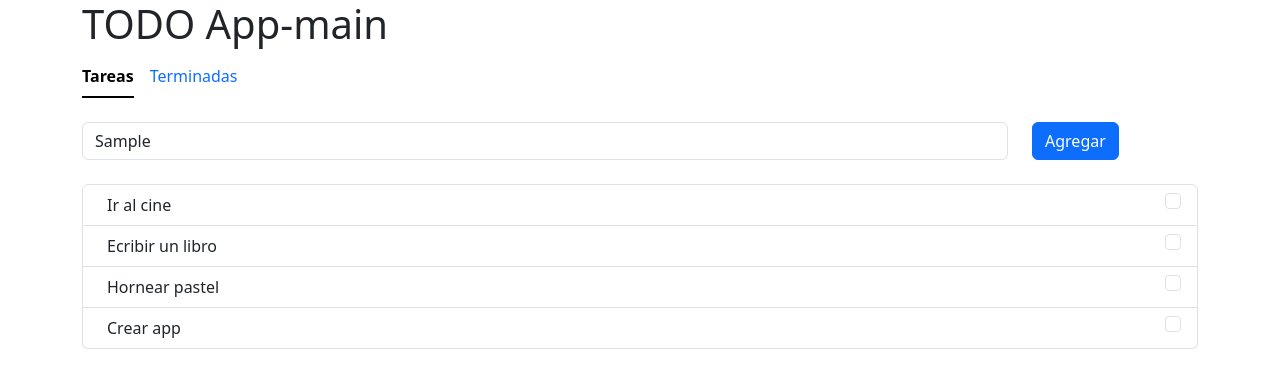
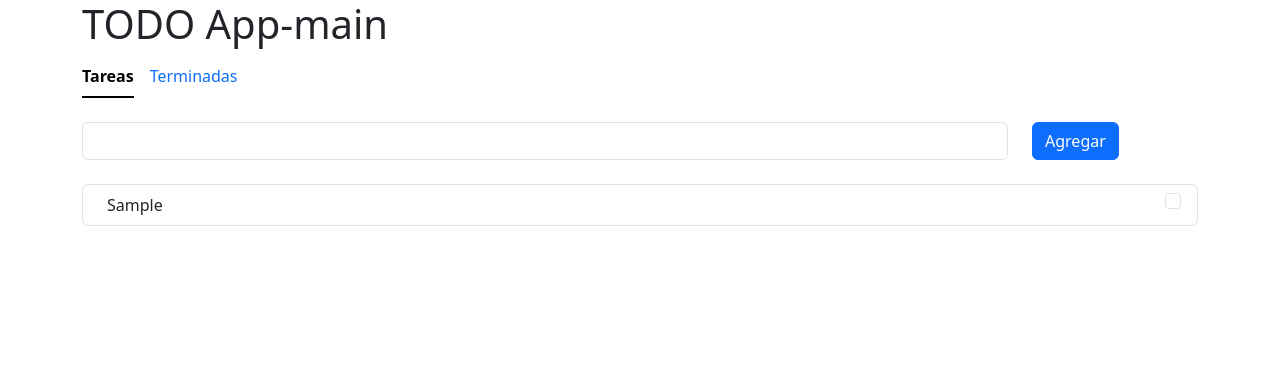
Before and after one commit to Steel64/Project_TodoApp, a React (Vite) app: page / in a window 1280 px wide. Both pictures are taken after typing "Sample" into the empty fields and a click on the button "Agregar". Shown: the top 388 px of the page. Built offline with nearby package versions, Linux system fonts and the light colour scheme.

Commit message:
TODOs TAREAS completado

```diff
--- a/src/components/Formulario.tsx
+++ b/src/components/Formulario.tsx
@@ -1,15 +1,33 @@
-const Formulario = () => {
-    return <div className="mt-4">
-        { /* Formulario */ }
-        <div className="row">
-            <div className="col-md-10">
-                <input className="form-control" type="text" />
-            </div>
-            <div className="col-md-2">
-                <button className="btn btn-primary" type="button">
-                    Agregar
-                </button>
-            </div>
+import { useState } from "react"
+
+interface FormularioProps {
+    agregar : (texto:string) => void
+}
+
+const Formulario = (props:FormularioProps) => {
+    const [ textoTODO, setTextoTODO] = useState("")
+    const textoOnChange = (evt : React.ChangeEvent<HTMLInputElement>) => {
+        setTextoTODO(evt.currentTarget.value)
+    }
+    return <div className="row mt-4">
+        { /* Formulario TODOS */ }
+        <div className="col-md-10">
+            <input className="form-control"
+                type="text"
+                value={textoTODO}
+                onChange={textoOnChange}
+            />
+        </div>
+        <div className="col-md-2">
+            <button className="btn btn-primary"
+                type="button"
+                onClick={ () => {
+                    props.agregar(textoTODO)
+                    setTextoTODO("")
+                }}
+            >
+                Agregar
+            </button>
         </div>
     </div>
 }
--- a/src/components/ListaTODOS.tsx
+++ b/src/components/ListaTODOS.tsx
@@ -13,7 +13,7 @@ const ListaTODOS = (props: ListaTODOS) => {
         <ul className="list-group">
             {
                 props.TODOS.map((elemento:ToDo)=> {
-                    return <li className="list-group-item d-flex justify-content-between align-items-start">
+                    return <li className="list-group-item d-flex justify-content-between align-items-start" key={elemento.id}>
                         <div className="ms-2 me-auto">
                             { elemento.descripcion }
                         </div>
--- a/src/pages/MainPages.tsx
+++ b/src/pages/MainPages.tsx
@@ -1,19 +1,24 @@
+import { useState } from "react"
 import Formulario from "../components/Formulario"
 import ListaTODOS, { type ToDo } from "../components/ListaTODOS"
 import Navegacion from "../components/Navegacion"
 import Titulo from "../components/Titulo"
 
 const MainPage = () => {
-    const listaTODOS : ToDo[] = [
-        {id: 1, descripcion: "Ir al cine"},
-        {id: 2, descripcion: "Ecribir un libro"},
-        {id: 3, descripcion: "Hornear pastel"},
-        {id: 4, descripcion: "Crear app"}
-    ]
+    const [listaTODOS,setlistaTODOS] = useState<ToDo[]>([])
+
+    const agregarTODOS = ( texto: string) => {
+        listaTODOS.push({
+            id: listaTODOS.length + 1,
+            descripcion: texto
+        })
+        setlistaTODOS([...listaTODOS])
+    }
+
     return <div className="container">
         <Titulo texto="TODO App-main" />
         <Navegacion />
-        <Formulario />
+        <Formulario agregar={agregarTODOS}/>
         <ListaTODOS TODOS={listaTODOS}/>
     </div>
 }
```
